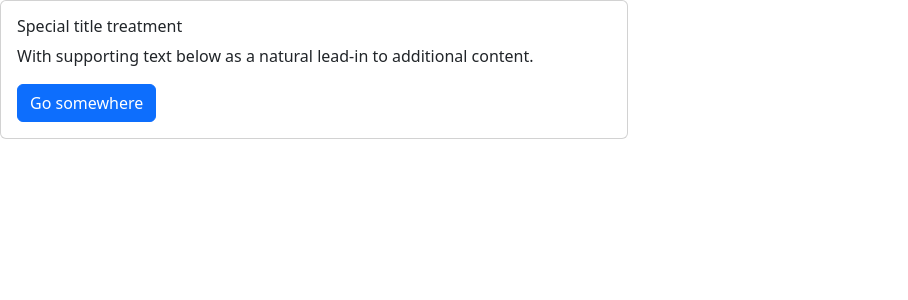
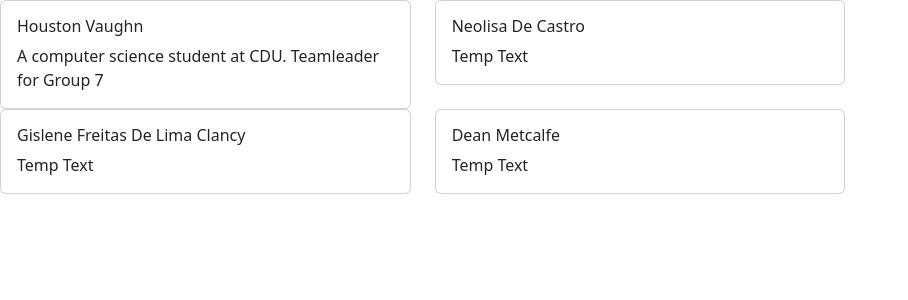
Before and after one commit to HoustonMichaelVaughn/HIT237, a Django app: page /about/ in a window 1280 px wide. Shown: the part 56-356 px from the top of the page, without its empty margins (0-908 px from the left). Run offline with Django 5.2, Linux system fonts and the light colour scheme; some libraries are stand-ins or nearby versions.

Commit message:
Made a basic about page, did some reorganising, added static files for css, added proper links to about and home for the navbar.

```diff
--- a/mango_pests/templates/mango_pests/about.html
+++ b/mango_pests/templates/mango_pests/about.html
@@ -1,16 +1,30 @@
+{%extends "mango_pests/base.html"%}
+
+{%comment%}
+    Documentation relevant:
+    https://www.w3schools.com/django/django_tags_for.php
+    https://www.w3schools.com/django/ref_filters_divisibleby.php
+    https://www.w3schools.com/python/python_dictionaries.asp
+    https://getbootstrap.com/docs/5.0/components/card/#using-grid-markup
+{%endcomment%}
 
 
-{%extends "mango_pests/base.html"%}
 
 {%block content%}
+
 <div class="row">
-    <div class="col-sm-6">
+{%for card in aboutcards%}
+    <div class="col-md-4">
       <div class="card">
         <div class="card-body">
-          <h6 class="card-title">Special title treatment</h6>
-          <p class="card-text">With supporting text below as a natural lead-in to additional content.</p>
-          <a href="#" class="btn btn-primary">Go somewhere</a>
+          <h6 class="card-title">{{card.membername}}</h6>
+          <p class="card-text">{{card.aboutmember}}</p>
         </div>
       </div>
     </div>
+{%if forloop.counter|divisibleby:2 %}
+    </div> <div class="row">
+{%endif%}
+{%endfor%}
+</div>
 {%endblock%}
--- a/mango_pests/templates/mango_pests/base.html
+++ b/mango_pests/templates/mango_pests/base.html
@@ -1,5 +1,5 @@
 {%comment%}
-     Base html provides the basic layout presistent accross all pages
+    Base html provides the basic layout presistent accross all pages
     Sources:
 
     ~Navbar~
@@ -12,7 +12,6 @@
     "Excellent use of Django Template elements (variables, tags, filters)." for the navbar
 
 {%endcomment%}
-
 <!DOCTYPE html>
 <html lang="en">
 
@@ -20,6 +19,8 @@
     <meta charset="UTF-8">
     <meta name="viewport" content="width=device-width, initial-scale=1.0">
     <title>Mango Pests</title>
+    {% load static %}
+    <link rel="stylesheet" href={%static 'css/style.css'%}>
     {% load django_bootstrap5 %}
     {% bootstrap_css %}
     {% bootstrap_javascript %}
@@ -35,10 +36,10 @@
           <div class="collapse navbar-collapse" id="navbarSupportedContent">
             <ul class="navbar-nav me-auto mb-2 mb-lg-0">
               <li class="nav-item">
-                <a class="nav-link active" aria-current="page" href="#">Home</a>
+                <a class="nav-link active" aria-current="page" href="{% url 'home' %}">Home</a>
               </li>
               <li class="nav-item">
-                <a class="nav-link active" aria-current="page" href="about">About</a>
+                <a class="nav-link active" aria-current="page" href="{% url 'about' %}">About</a>
               </li>
               <li class="nav-item dropdown">
                 <a class="nav-link dropdown-toggle" href="#" id="navbarDropdown" role="button" data-bs-toggle="dropdown" aria-expanded="false">
--- a/mango_pests/views.py
+++ b/mango_pests/views.py
@@ -7,5 +7,14 @@ def home(request):
     return(render(request, 'mango_pests\home.html'))
 
 def about(request):
-
-    return(render(request, r'mango_pests\about.html'))
+    aboutcards = [
+        {"membername":"Houston Vaughn",
+         "aboutmember":"A computer science student at CDU. Teamleader for Group 7"},
+        {"membername":"Neolisa De Castro",
+         "aboutmember":"Temp Text"},
+        {"membername":"Gislene Freitas De Lima Clancy",
+         "aboutmember":"Temp Text"},
+        {"membername":"Dean Metcalfe",
+         "aboutmember":"Temp Text"}
+    ]
+    return(render(request, r'mango_pests\about.html',{"aboutcards":aboutcards}))
--- a/mango_pests_project/settings.py
+++ b/mango_pests_project/settings.py
@@ -116,8 +116,9 @@ USE_TZ = True
 
 # Static files (CSS, JavaScript, Images)
 # https://docs.djangoproject.com/en/5.1/howto/static-files/
+STATIC_URL = '/static/'
+STATIC_ROOT = BASE_DIR / 'staticfiles'
 
-STATIC_URL = 'static/'
 
 # Default primary key field type
 # https://docs.djangoproject.com/en/5.1/ref/settings/#default-auto-field
--- a/mango_pests_project/urls.py
+++ b/mango_pests_project/urls.py
@@ -17,9 +17,11 @@ Including another URLconf
 from django.contrib import admin
 from django.urls import path, re_path
 from mango_pests import views
+from django.conf.urls.static import static
+from django.conf import settings
 
 urlpatterns = [
     path('admin/', admin.site.urls),
-    re_path(r'^$', views.home),
-    path('about/', views.about),
+    re_path(r'^/?$', views.home, name="home"),
+    path('about/', views.about, name="about"),
 ]
```
Also changed, not shown: mango_pests/static/css/style.css (added), mango_pests/templates/mango_pests/static/images/script.js (deleted).
